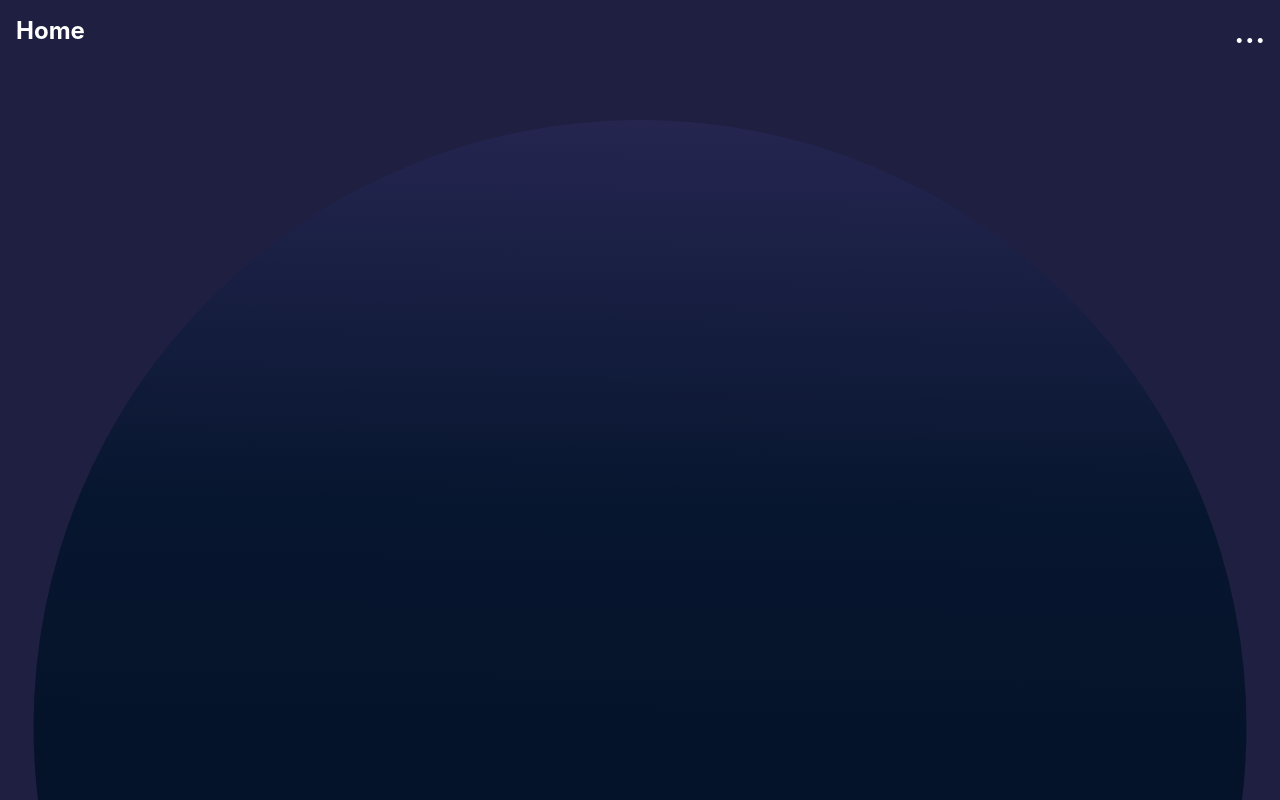
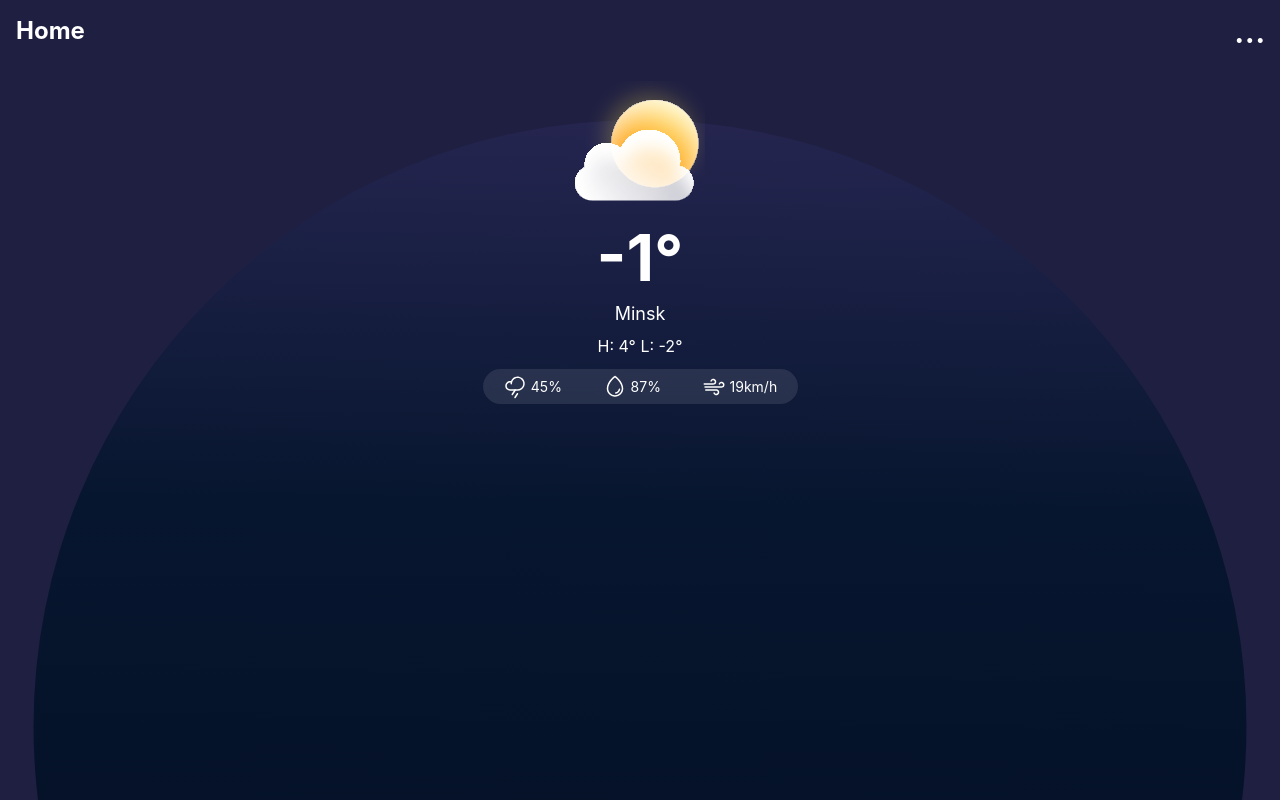
Before and after one commit to Radzivonn/weather-app, a Vue app: page / in a window 1280 px wide. Built offline with nearby package versions, Linux system fonts and the light colour scheme.

Commit message:
feat: add current weather widget

```diff
--- a/src/pages/Main.vue
+++ b/src/pages/Main.vue
@@ -1,13 +1,42 @@
 <template>
 	<CustomHeader :pageInfo="pageInfo" ></CustomHeader>
+
+	<main class="main">
+		<article class="current-weather-widget">
+			<section class="current-weather-widget__main-info">
+				<img class="weather-icon" :src="require(`@/assets/svg/${currentWeatherData.WeatherIconSrc}.svg`)">
+				<p id="currentTempreture"> {{ currentWeatherData.currentTempreture }}° </p>
+				<p id="location"> {{ currentWeatherData.location }} </p>
+				<p id="highAndLowTempreture"> H: {{ currentWeatherData.highAndLowTempreture[0] }}° L: {{ currentWeatherData.highAndLowTempreture[1] }}° </p>
+			</section>
+			<section class="current-weather-widget__secondary-info">
+				<div id="rain-chance">
+					<img src="@/assets/svg/Icon=CloudRain.svg" alt="">
+					<p> {{ currentWeatherData.rainChance }}</p>
+				</div>
+				<div id="humidity">
+					<img src="@/assets/svg/Icon=Drop.svg" alt="">
+					<p> {{ currentWeatherData.humidity }}</p>
+				</div>
+				<div id="wind-speed">
+					<img src="@/assets/svg/Icon=Wind.svg" alt="">
+					<p> {{ currentWeatherData.windSpeed }}</p>
+				</div>
+			</section>
+		</article>
+	</main>
+
+	<!-- <WeatherComponent :location="location" @getWeather="getWeather"></WeatherComponent> -->
 </template>
 
 <script>
 import CustomHeader from "@/components/UI/CustomHeader";
+import WeatherComponent from "@/components/WeatherComponent";
 
 export default {
 	components: {
-		CustomHeader
+		CustomHeader,
+		WeatherComponent
 	},
 
 	data() {
@@ -15,18 +44,99 @@ export default {
 			pageInfo: {
 				link: '/searchPage',
 				pageName: 'Home'
-			}
+			},
+			location: '',
+			currentWeatherData: {
+					isMylocation: false,
+					location: 'Minsk',
+					forecastTime: '12:00',
+					WeatherIconSrc: 'cloudy&sunny',
+					currentTempreture: '-1',
+					highAndLowTempreture: [4, -2],
+					humidity: '87%',
+					rainChance: '45%',
+					windSpeed: '19km/h',
+					widgetSize: 'medium'
+			},
 		}
 	},
 
 	methods: {
-
+		// getCurrentWeather(weatherData) {
+		// 	if (weatherData === 'noLocation') this.currentWeatherData = {}; // If the location is entered incorrectly
+		// 	else {
+		// 		this.currentWeatherData = {
+		// 			location: this.location,
+		// 			forecastTime:
+		// 				`${new Date().getHours()}:${new Date().getMinutes() < 10 ? '0' + new Date().getMinutes() : new Date().getMinutes()}`,
+		// 			WeatherIconSrc: `${weatherData.data.weather[0].main}`,
+		// 			currentTempreture: String(Math.round(weatherData.data.main.temp)),
+		// 			highAndLowTempreture: [Math.round(weatherData.data.main.temp_max), Math.round(weatherData.data.main.temp_min)],
+		// 		};
+		// 	}
+		// },
 	}
 }
 </script>
 
 <style lang="scss" scoped>
 
+	.main {
+		position: relative;
+		z-index: 5;
+		width: 100%;
+		font-family: 'Inter', sans-serif;
+		margin: 35px auto;
+	}
+
+	.current-weather-widget {
+		width: 315px;
+    align-items: center;
+		margin: 0 auto;
+	}
+	.current-weather-widget,
+	.current-weather-widget__main-info {
+		display: flex;
+		flex-direction: column;
+		gap: 15px;
+	}
+	.current-weather-widget__main-info {
+		text-align: center;
+	}
+	.weather-icon {
+		width: 150px;
+		height: 130px;
+	}
+
+	#currentTempreture {
+		font-size: 64px;
+		font-weight: 700;
+		text-align: center;
+		text-transform: uppercase;
+	}
+
+	#location {
+		font-size: 18px;
+	}
+
+	#highAndLowTempreture {
+		font-size: 16px;
+	}
+
+	.current-weather-widget__secondary-info {
+		width: 100%;
+		height: 35px;
+		display: flex;
+		justify-content: space-around;
+		background: rgba(255, 255, 255, 0.1);
+		backdrop-filter: blur(8px);
+		border-radius: 24px;
+		& div {
+			display: flex;
+    	align-items: center;
+   	 	gap: 4px;
+		}
+	}
 
 
 </style>
```
